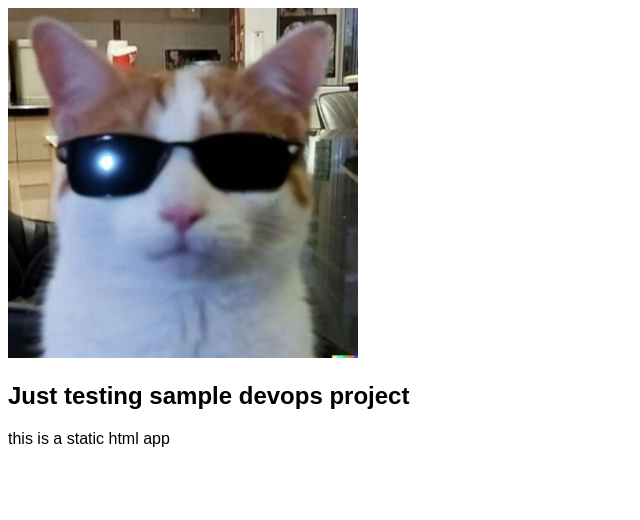
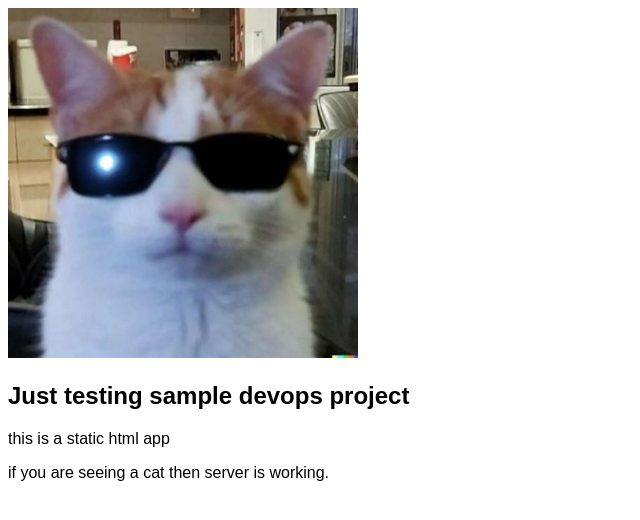
Before and after one commit to Snehasis4321/demo_html_site, a plain HTML site: page index.html in a window 1280 px wide. Shown: the whole page, without its empty margins (0-640 px from the left). Drawn offline with Linux system fonts and the light colour scheme.

Commit message:
modify html

```diff
--- a/index.html
+++ b/index.html
@@ -11,5 +11,6 @@
     <img src="cat.jpeg" alt="cool cat pic" style="height: 350px;">
     <h2>Just testing sample devops project</h2>
     <p>this is a static html app</p>
+    <p>if you are seeing a cat then server is working.</p>
 </body>
 </html>
```
